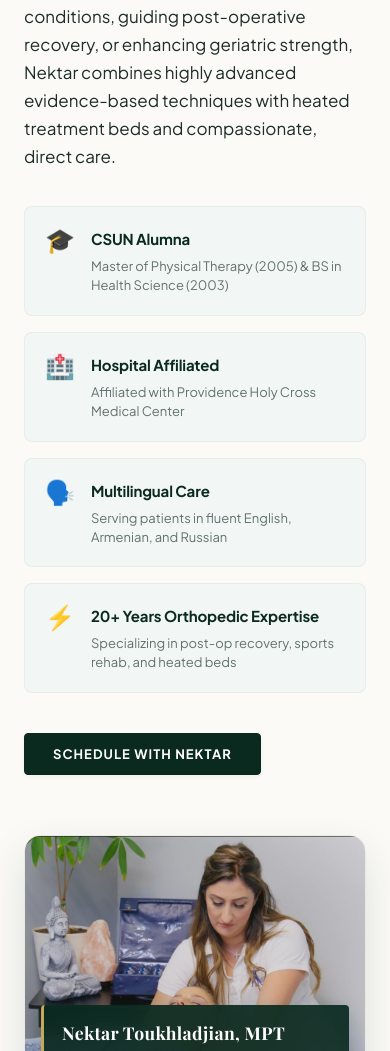
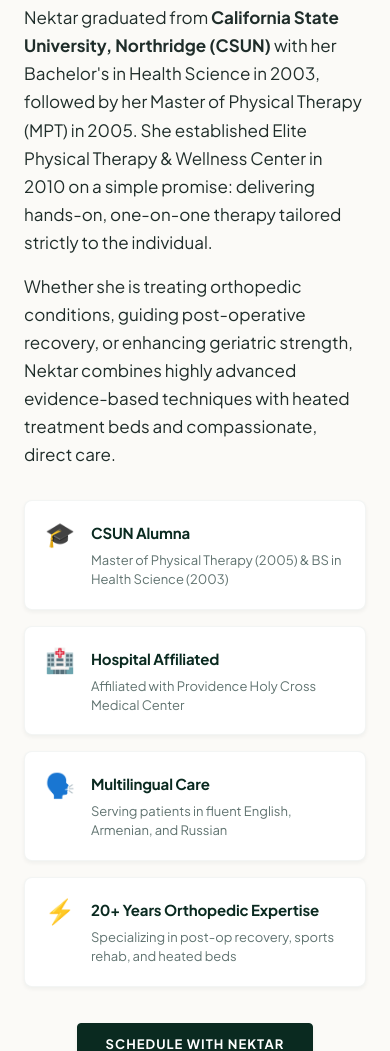
Before and after one commit to gbaby923/elite-pt, a website built with Vite: page index.html in a window 390 px wide. Shown: the part 6044-7095 px from the top of the page. Built offline with nearby package versions, Linux system fonts and the light colour scheme; a web font is replaced by a local one.

Commit message:
layout: split clinical director section into top-row (image/bio) and bottom-row (horizontal 4 cards)

```diff
--- a/index.html
+++ b/index.html
@@ -285,7 +285,8 @@
     <!-- Trust Section: Clinical Director / Meet Nektar -->
     <section class="director-section" id="clinical-director">
       <div class="container director-container">
-        <div class="director-grid">
+        <!-- Top Row: Photo (Left) & Bio (Right) -->
+        <div class="director-top-row">
           <!-- Left Column: Director Image in Premium Editorial Frame -->
           <div class="director-img-col animate-reveal-scroll" id="director-image-wrapper">
             <div class="director-img-container">
@@ -297,7 +298,7 @@
             </div>
           </div>
 
-          <!-- Right Column: Director Bio & Trust Credentials -->
+          <!-- Right Column: Director Bio -->
           <div class="director-content-col animate-reveal-scroll" id="director-text-content">
             <p class="section-tag">MEET OUR CLINICAL DIRECTOR</p>
             <h2 class="section-title text-dark">Expert Care Led by Passion & Experience</h2>
@@ -313,8 +314,12 @@
                 Whether she is treating orthopedic conditions, guiding post-operative recovery, or enhancing geriatric strength, Nektar combines highly advanced evidence-based techniques with heated treatment beds and compassionate, direct care.
               </p>
             </div>
+          </div>
+        </div>
 
-            <!-- Grid of Trust Credentials -->
+        <!-- Bottom Row: 4 Cards and CTA -->
+        <div class="director-bottom-row animate-reveal-scroll" id="director-credentials-wrapper">
+          <!-- Grid of Trust Credentials (4 Columns) -->
           <div class="credentials-grid">
             <div class="credential-card-small">
               <span class="credential-icon">🎓</span>
@@ -353,7 +358,6 @@
             <button class="btn btn-primary open-booking-modal" id="director-cta-btn">
               SCHEDULE WITH NEKTAR
             </button>
-            </div>
           </div>
         </div>
       </div>
--- a/style.css
+++ b/style.css
@@ -866,11 +866,12 @@ a {
   overflow: hidden;
 }
 
-.director-grid {
+.director-top-row {
   display: grid;
   grid-template-columns: 0.95fr 1.05fr;
-  align-items: center;
+  align-items: flex-start;
   gap: 88px;
+  margin-bottom: 64px;
 }
 
 .director-img-col {
@@ -937,10 +938,11 @@ a {
 .director-content-col {
   display: flex;
   flex-direction: column;
+  padding-top: 8px; /* Visual offset alignment */
 }
 
 .director-bio {
-  margin: 24px 0 36px;
+  margin: 24px 0 0;
 }
 
 .bio-intro {
@@ -961,27 +963,38 @@ a {
   margin-bottom: 0;
 }
 
-/* Credentials Grid */
+/* Bottom Row containing the 4 trust cards and CTA */
+.director-bottom-row {
+  display: flex;
+  flex-direction: column;
+  align-items: center;
+  gap: 48px;
+  width: 100%;
+}
+
+/* Credentials Grid - Spanned horizontally in 4 columns */
 .credentials-grid {
   display: grid;
-  grid-template-columns: 1fr 1fr;
-  gap: 20px;
-  margin-bottom: 40px;
+  grid-template-columns: repeat(4, 1fr);
+  gap: 24px;
+  width: 100%;
 }
 
 .credential-card-small {
   display: flex;
   gap: 16px;
-  background-color: var(--color-background-sage);
+  background-color: var(--color-background-card);
   border-radius: var(--border-radius-md);
   padding: 20px;
   border: 1px solid rgba(20, 66, 54, 0.05);
-  transition: transform var(--transition-fast), border-color var(--transition-fast);
+  box-shadow: var(--shadow-sm);
+  transition: transform var(--transition-fast), border-color var(--transition-fast), box-shadow var(--transition-fast);
 }
 
 .credential-card-small:hover {
-  transform: translateY(-2px);
+  transform: translateY(-4px);
   border-color: rgba(197, 168, 90, 0.3);
+  box-shadow: var(--shadow-md);
 }
 
 .credential-icon {
@@ -1007,25 +1020,33 @@ a {
 
 .director-cta-row {
   display: flex;
+  justify-content: center;
 }
 
 /* Responsive Overrides */
-@media (max-width: 1024px) {
-  .director-grid {
+@media (max-width: 1200px) {
+  .director-top-row {
     gap: 48px;
+    margin-bottom: 48px;
+  }
+  .credentials-grid {
+    grid-template-columns: repeat(2, 1fr); /* 2x2 grid on tablets and small desktops */
+    gap: 20px;
   }
 }
 
 @media (max-width: 991px) {
-  .director-grid {
+  .director-top-row {
     grid-template-columns: 1fr;
-    gap: 60px;
+    gap: 40px;
+    margin-bottom: 40px;
   }
   .director-img-col {
+    order: 1; /* Image first for clean mobile visual connection */
+  }
+  .director-content-col {
     order: 2;
-  }
-  .director-content-col {
-    order: 1;
+    padding-top: 0;
   }
 }
 
@@ -1033,8 +1054,12 @@ a {
   .director-section {
     padding: 80px 0;
   }
+  .director-top-row {
+    gap: 32px;
+    margin-bottom: 32px;
+  }
   .credentials-grid {
-    grid-template-columns: 1fr;
+    grid-template-columns: 1fr; /* Stack vertically on small screens */
     gap: 16px;
   }
   .director-badge {
@@ -1045,6 +1070,9 @@ a {
   }
   .badge-title {
     font-size: 1.1rem;
+  }
+  .director-bottom-row {
+    gap: 36px;
   }
 }
 
```
Lines whose indentation alone changed are shown as unchanged.
